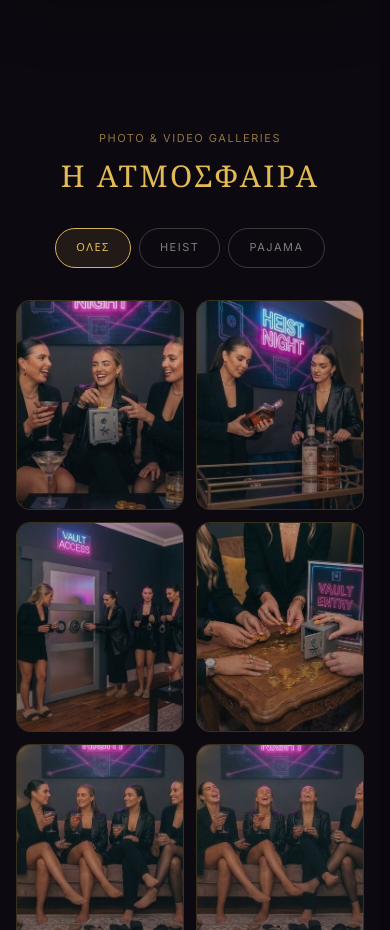
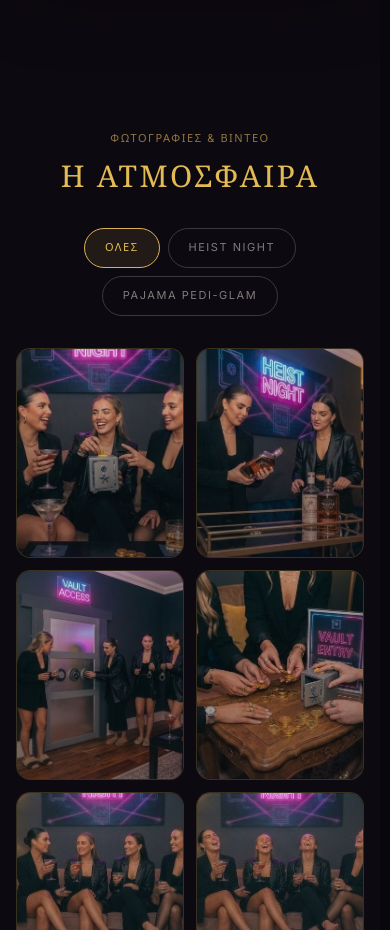
Before and after one commit to mkiriakidis936-glitch/deal-of-tempations, a React (Vite) app: page /site in a window 390 px wide. Shown: the part 3560-4490 px from the top of the page. Built offline with nearby package versions, Linux system fonts and the light colour scheme; no server answers.

Commit message:
Greek public UI and responsive presentation

```diff
--- a/src/components/site/SiteGallery.jsx
+++ b/src/components/site/SiteGallery.jsx
@@ -6,8 +6,8 @@ import { HEIST_PHOTOS, PAJAMA_PHOTOS, MODE_MEDIA } from '@/data/brandArt';
 const MODE_IDS = { extended: 'pedi_extended', lockdown: 'lockdown', beachbar: 'beach_bar', marathon4h: 'marathon_4h' };
 const TABS = [
   { id: 'all', label: 'Όλες', photos: [...HEIST_PHOTOS, ...PAJAMA_PHOTOS] },
-  { id: 'heist', label: 'Heist', photos: HEIST_PHOTOS },
-  { id: 'pajama', label: 'Pajama', photos: PAJAMA_PHOTOS },
+  { id: 'heist', label: 'Heist Night', photos: HEIST_PHOTOS },
+  { id: 'pajama', label: 'Pajama Pedi-Glam', photos: PAJAMA_PHOTOS },
 ];
 
 export default function SiteGallery({ initialTab = 'all', eventId }) {
@@ -21,7 +21,7 @@ export default function SiteGallery({ initialTab = 'all', eventId }) {
     <section id="photos" className="px-4 py-20 sm:py-24">
       <div className="max-w-7xl mx-auto">
         <div className="text-center mb-8 sm:mb-10">
-          <div className="text-[10px] sm:text-xs tracking-[0.42em] text-tarot-gold/65 uppercase mb-3">Photo & Video Galleries</div>
+          <div className="text-[10px] sm:text-xs tracking-[0.42em] text-tarot-gold/65 uppercase mb-3">Φωτογραφίες & Βίντεο</div>
           <h2 className="font-display text-3xl sm:text-4xl text-tarot-gold tracking-[0.08em]">Η ΑΤΜΟΣΦΑΙΡΑ</h2>
         </div>
         {!modeId && <div className="flex justify-center gap-2 mb-8 flex-wrap">
```
